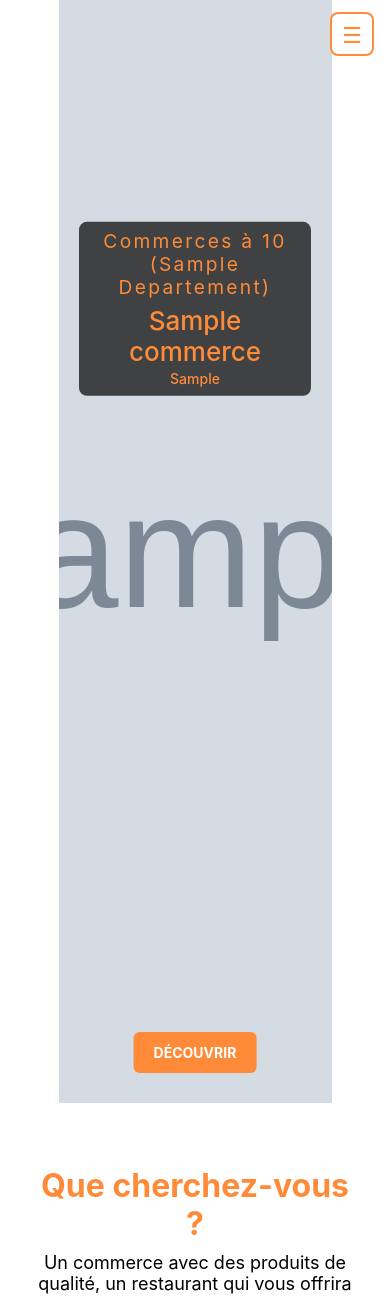
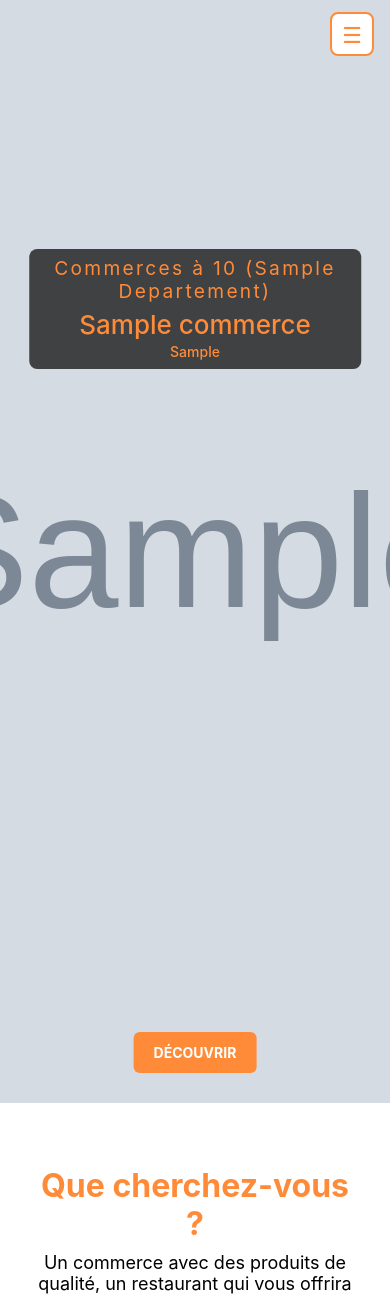
Before and after one commit to Elpheos/Yuumi-main, a Django app: template members/templates/members/all_stores.html in a window 390 px wide. Shown: the top 1296 px of the page. Run offline with Django 5.2, Linux system fonts and the light colour scheme; tables that the repository leaves empty hold one stand-in row (values such as "Sample post"); the template is opened without the code that fills it: values that come from a table or form of the project are taken from there, most other values are stand-ins (such as "Sample title", 1, 10 or a date in 2020); grey boxes marked "Sample" are stand-in pictures; parts of the project's set-up code (start-up, migrations or seed data) failed here and were passed over.

Commit message:
Update myglobal.css

```diff
--- a/static/css/myglobal.css
+++ b/static/css/myglobal.css
@@ -572,6 +572,8 @@ body.menu-open {
 }
 
 
+
+
 .mise-en-avant-annecy-image {
     width: 100%;
     height: 80vh;
@@ -858,6 +860,13 @@ body.menu-open {
 	padding-left: 0;
 	padding-right: 0;
 }
+
+.carousel-inner{
+	width:100%;
+	margin:auto;
+
+}
+
 
 #carouselMiseEnAvant {
     border-radius: 0;
```
